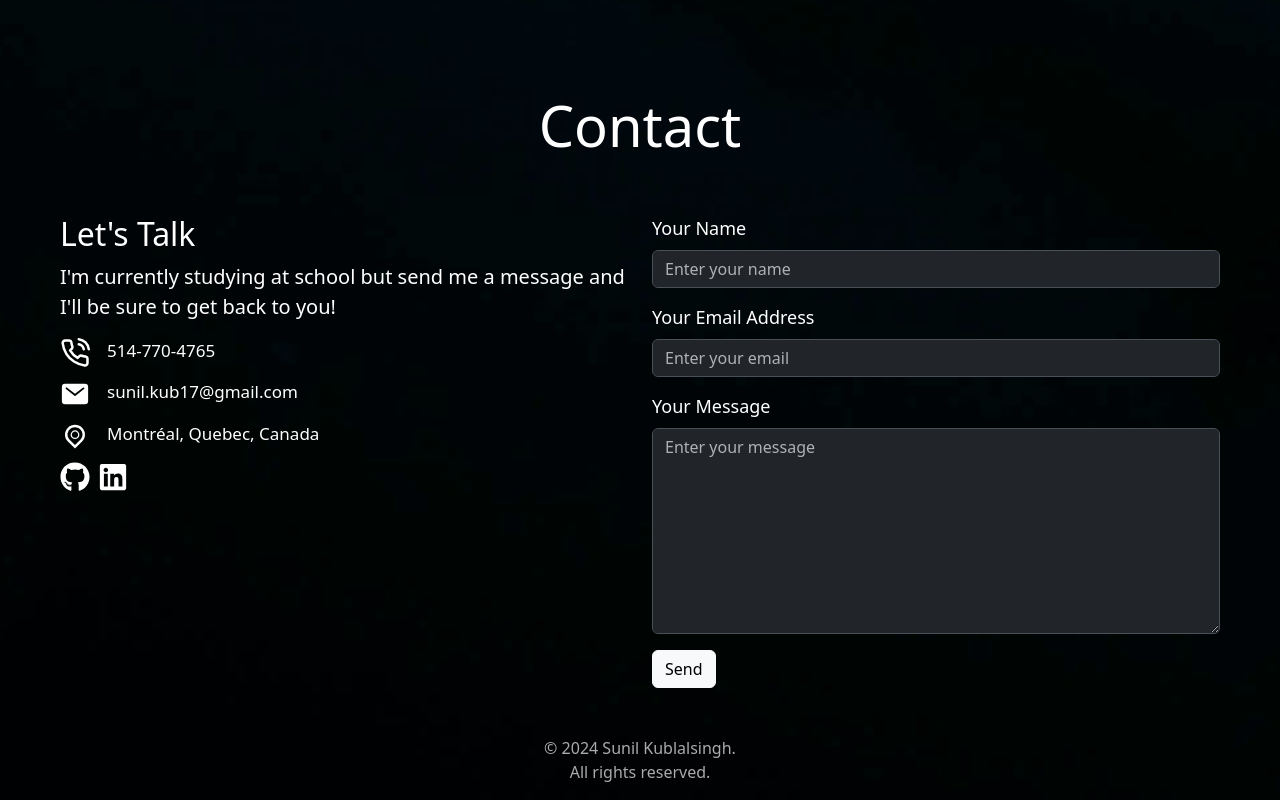
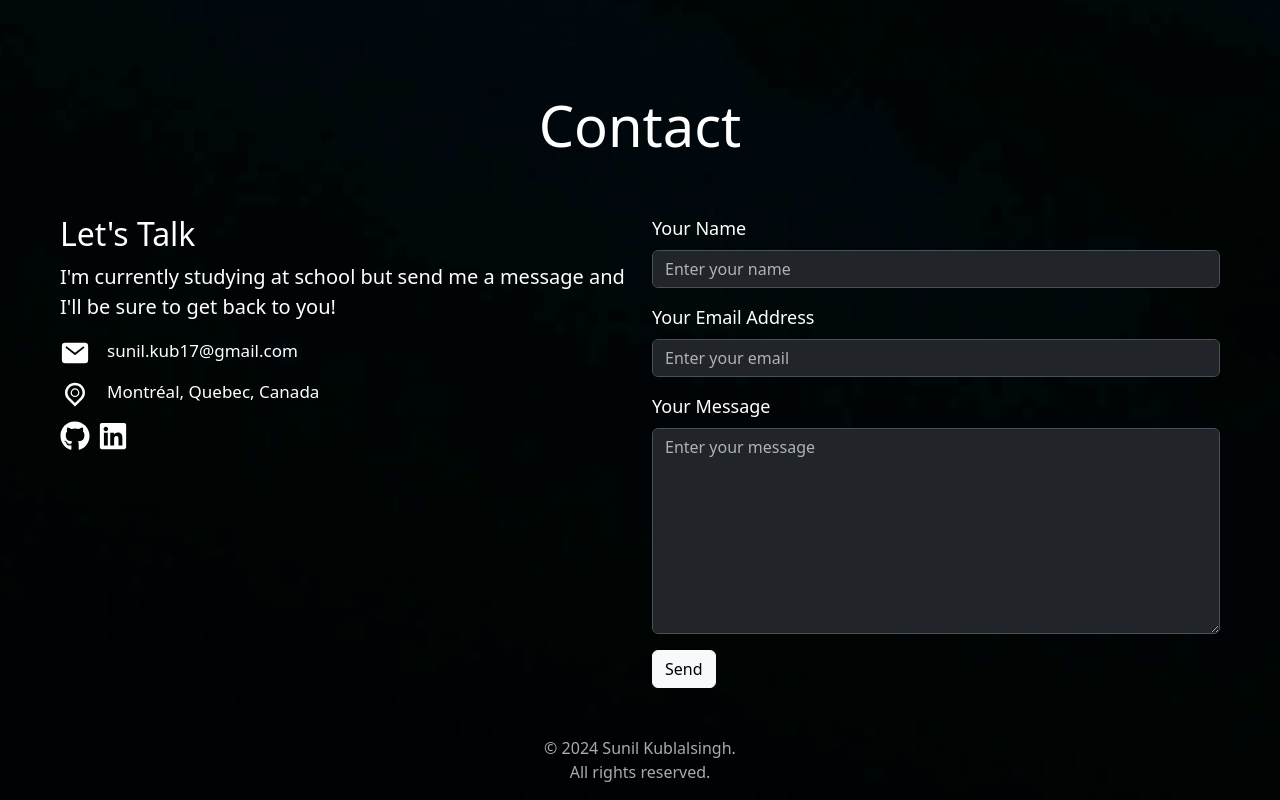
Before and after one commit to hulksunil/My-Portfolio, a React (Create React App) app: page / in a window 1280 px wide. Shown: the part 3184-3984 px from the top of the page. Built offline with nearby package versions, Linux system fonts and the light colour scheme.

Commit message:
updated the cv file and removed my number from the contact

```diff
--- a/src/components/Contact.js
+++ b/src/components/Contact.js
@@ -49,10 +49,7 @@ const Contact = () => {
             I'm currently studying at school but send me a message and I'll be
             sure to get back to you!
           </p>
-          <div className="d-flex contactInfo">
-            <FiPhoneCall size={"30px"} />
-            <p>514-770-4765</p>
-          </div>
+
           <div className="d-flex contactInfo">
             <IoMail size={"30px"} />
             <p>sunil.kub17@gmail.com</p>
```
Also changed, not shown: 1 other file (tests, documents, lock files or other folders).
